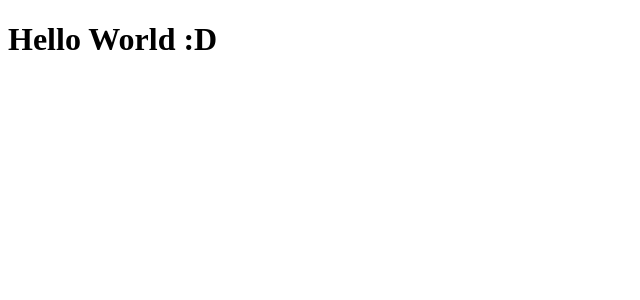
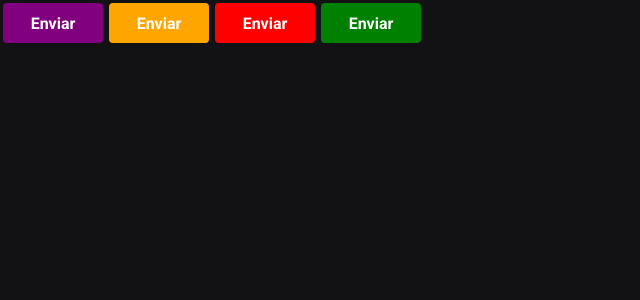
Before and after one commit to filipecabraal/curso-react-rocketseat-2, a React (Vite) app: page / in a window 1280 px wide. Shown: the top 300 px of the page, without its empty margins (0-640 px from the left). Built offline with nearby package versions, Linux system fonts and the light colour scheme.

Commit message:
:heavy_plus_sign: build: Iniciando configuração do Styled-components + configuração do eslint

```diff
--- a/index.html
+++ b/index.html
@@ -2,7 +2,13 @@
 <html lang="en">
   <head>
     <meta charset="UTF-8" />
+
+    <link rel="preconnect" href="https://fonts.googleapis.com" />
+    <link rel="preconnect" href="https://fonts.gstatic.com" crossorigin />
+
     <meta name="viewport" content="width=device-width, initial-scale=1.0" />
+
+    <link href="https://fonts.googleapis.com/css2?family=Roboto+Mono:wght@700&family=Roboto:wght@400;700&display=swap" rel="stylesheet" />
 
     <title>Ignite Timer</title>
   </head>
--- a/src/App.tsx
+++ b/src/App.tsx
@@ -1,5 +1,17 @@
+import { ThemeProvider } from 'styled-components'
+import { Button } from './components/Button'
+import { defaultTheme } from './styles/themes/default'
+import { GlobalStyle } from './styles/global'
+
 export function App() {
   return (
-    <h1>Hello World :D</h1>
+    <ThemeProvider theme={defaultTheme}>
+      <Button />
+      <Button variant="secondary" />
+      <Button variant="danger" />
+      <Button variant="success" />
+
+      <GlobalStyle />
+    </ThemeProvider>
   )
 }
--- /dev/null
+++ b/src/components/Button.styles.ts
@@ -0,0 +1,32 @@
+import styled, { css } from 'styled-components'
+
+export type ButtonVariant = 'primary' | 'secondary' | 'danger' | 'success'
+
+interface ButtonContainerProps {
+  variant: ButtonVariant
+}
+
+const ButtonVariantsValue = {
+  primary: 'purple',
+  secondary: 'orange',
+  danger: 'red',
+  success: 'green',
+}
+
+export const ButtonContainer = styled.button<ButtonContainerProps>`
+  width: 100px;
+  height: 40px;
+  border-radius: 4px;
+  border: none;
+  margin: 3px;
+  font-weight: bold;
+  color: #fff;
+
+  /* background-color: ${(props) => props.theme['green-500']}; */
+
+  ${(props) => {
+    return css`
+      background-color: ${ButtonVariantsValue[props.variant]};
+    `
+  }}
+`
--- /dev/null
+++ b/src/components/Button.tsx
@@ -0,0 +1,9 @@
+import { ButtonContainer, ButtonVariant } from './Button.styles'
+
+interface ButtonProps {
+  variant?: ButtonVariant
+}
+
+export function Button({ variant = 'primary' }: ButtonProps) {
+  return <ButtonContainer variant={variant}>Enviar</ButtonContainer>
+}
--- /dev/null
+++ b/src/styles/global.ts
@@ -0,0 +1,25 @@
+import { createGlobalStyle } from 'styled-components'
+
+export const GlobalStyle = createGlobalStyle`
+    * {
+        margin: 0;
+        padding: 0;
+        box-sizing: border-box;
+    }
+
+    :focus {
+        outline: 0;
+        box-shadow: 0 0 0 2px ${(props) => props.theme['green-500']};
+    }
+
+    body {
+        background: ${(props) => props.theme['gray-900']};
+        color: ${(props) => props.theme['gray-300']};
+    }
+
+    body, input, textarea, button {
+        font-family: 'Roboto', sans-serif;
+        font-weight: 400;
+        font-size: 1rem;
+    }
+`
--- /dev/null
+++ b/src/styles/themes/default.ts
@@ -0,0 +1,21 @@
+export const defaultTheme = {
+  white: '#FFF',
+
+  'gray-100': '#E1E1E6',
+  'gray-300': '#C4C4CC',
+  'gray-400': '#8D8D99',
+  'gray-500': '#7C7C8A',
+  'gray-600': '#323238',
+  'gray-700': '#29292E',
+  'gray-800': '#202024',
+  'gray-900': '#121214',
+
+  'green-300': '#00B37E',
+  'green-500': '#00875F',
+  'green-700': '#015F43',
+
+  'red-500': '#AB222E',
+  'red-700': '#7A1921',
+
+  'yellow-500': '#FBA94C',
+}
```
Also changed, not shown: package.json (+6 -3 lines), src/@types/styles.d.ts (added, +8 -0 lines), .eslintrc.cjs (deleted), .eslintrc.json (added), 1 other file (tests, documents, lock files or other folders).
